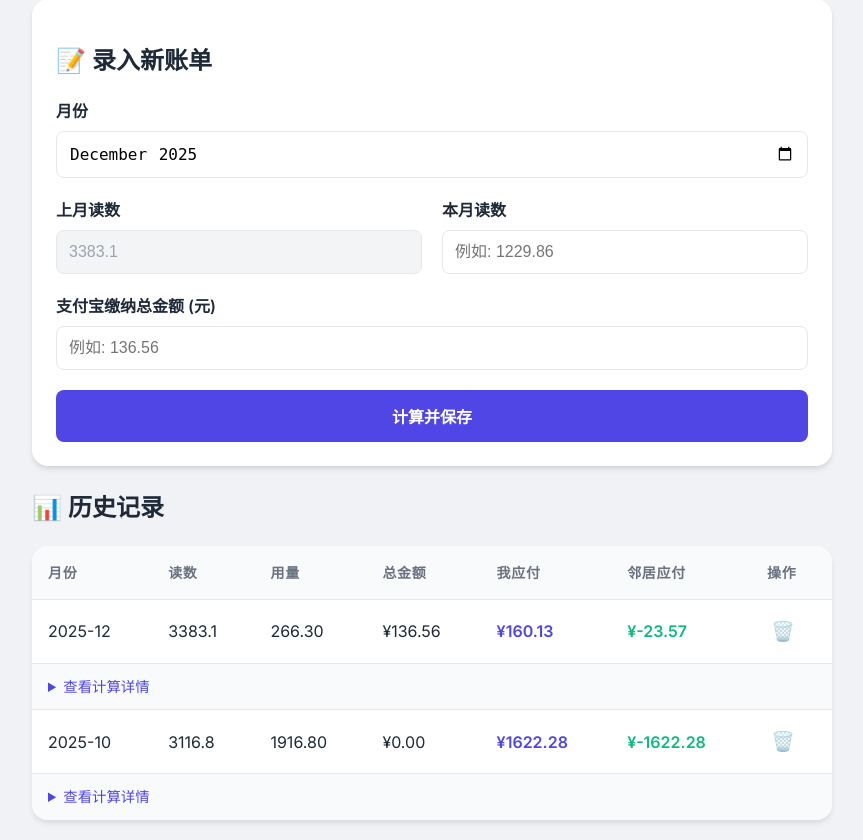
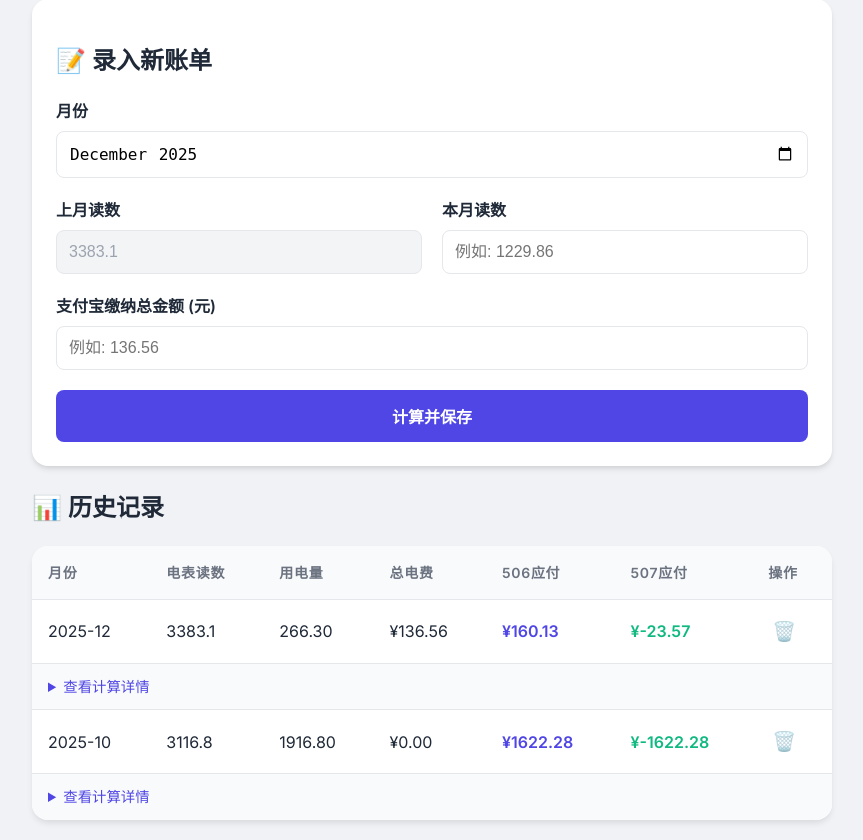
Before and after one commit to pepperchili/CalculateElectricityBill, a Flask app: page / in a window 1280 px wide. Shown: the part 192-1032 px from the top of the page, without its empty margins (208-1071 px from the left). Run offline with Flask 3, Linux system fonts and the light colour scheme; data comes from the database, SQL or seed files in the repository; both versions use the stored data as it was after the commit.

Commit message:
fix:修改文档

```diff
--- a/app.py
+++ b/app.py
@@ -92,25 +92,54 @@ def index():
 
         if last_record:
             prev_reading = last_record['meter_reading']
+            prev_month_str = last_record['billing_month']
             usage = meter_reading - prev_reading
+
+            # Calculate month gap
+            try:
+                curr_date = datetime.strptime(billing_month, '%Y-%m')
+                prev_date = datetime.strptime(prev_month_str, '%Y-%m')
+                # Calculate difference in months
+                months_diff = (curr_date.year - prev_date.year) * 12 + (curr_date.month - prev_date.month)
+
+                if months_diff < 1:
+                    months_diff = 1 # Fallback if same month or error
+            except:
+                months_diff = 1
         else:
-            # First entry, assume usage is 0 or user just wants to record the start
+            # First entry
             usage = 0
+            months_diff = 1
 
         if usage < 0:
             flash("错误：当前读数不能小于上月读数！")
         else:
             # Calculate User Cost
-            user_cost, note = calculate_tier_cost(usage, billing_month)
-
-            # Calculate Neighbor Cost (Total - User)
-            # If usage is 0 (initial setup), costs are 0
             if usage == 0:
                 user_cost = 0
                 neighbor_cost = 0
                 note = "初始读数，无用量"
             else:
+                # Average usage per month to avoid unfair tier jumping
+                avg_usage = usage / months_diff
+
+                # Calculate cost for ONE month based on average usage
+                # Note: This assumes the season standard of the CURRENT month applies to the whole period
+                # or we could try to be fancy and calculate per month, but user asked for "usage/2" logic.
+                monthly_cost, monthly_note = calculate_tier_cost(avg_usage, billing_month)
+
+                user_cost = monthly_cost * months_diff
                 neighbor_cost = total_bill - user_cost
+
+                if months_diff > 1:
+                    note = f"跨度 {months_diff} 个月 (上次抄表: {prev_month_str})\n"
+                    note += f"总用量 {usage:.2f} ÷ {months_diff} = 平均每月 {avg_usage:.2f} 度\n"
+                    note += "-" * 20 + "\n"
+                    note += f"单月计算:\n{monthly_note}\n"
+                    note += "-" * 20 + "\n"
+                    note += f"总费用: {monthly_cost:.2f}元 × {months_diff}个月 = {user_cost:.2f}元"
+                else:
+                    note = monthly_note
 
             conn.execute('INSERT INTO records (billing_month, meter_reading, total_bill, usage, user_cost, neighbor_cost, calculation_note) VALUES (?, ?, ?, ?, ?, ?, ?)',
                          (billing_month, meter_reading, total_bill, usage, user_cost, neighbor_cost, note))
--- a/templates/index.html
+++ b/templates/index.html
@@ -38,11 +38,11 @@
             <thead>
                 <tr>
                     <th>月份</th>
-                    <th>读数</th>
-                    <th>用量</th>
-                    <th>总金额</th>
-                    <th>我应付</th>
-                    <th>邻居应付</th>
+                    <th>电表读数</th>
+                    <th>用电量</th>
+                    <th>总电费</th>
+                    <th>506应付</th>
+                    <th>507应付</th>
                     <th>操作</th>
                 </tr>
             </thead>
```
Also changed, not shown: electricity.db.
